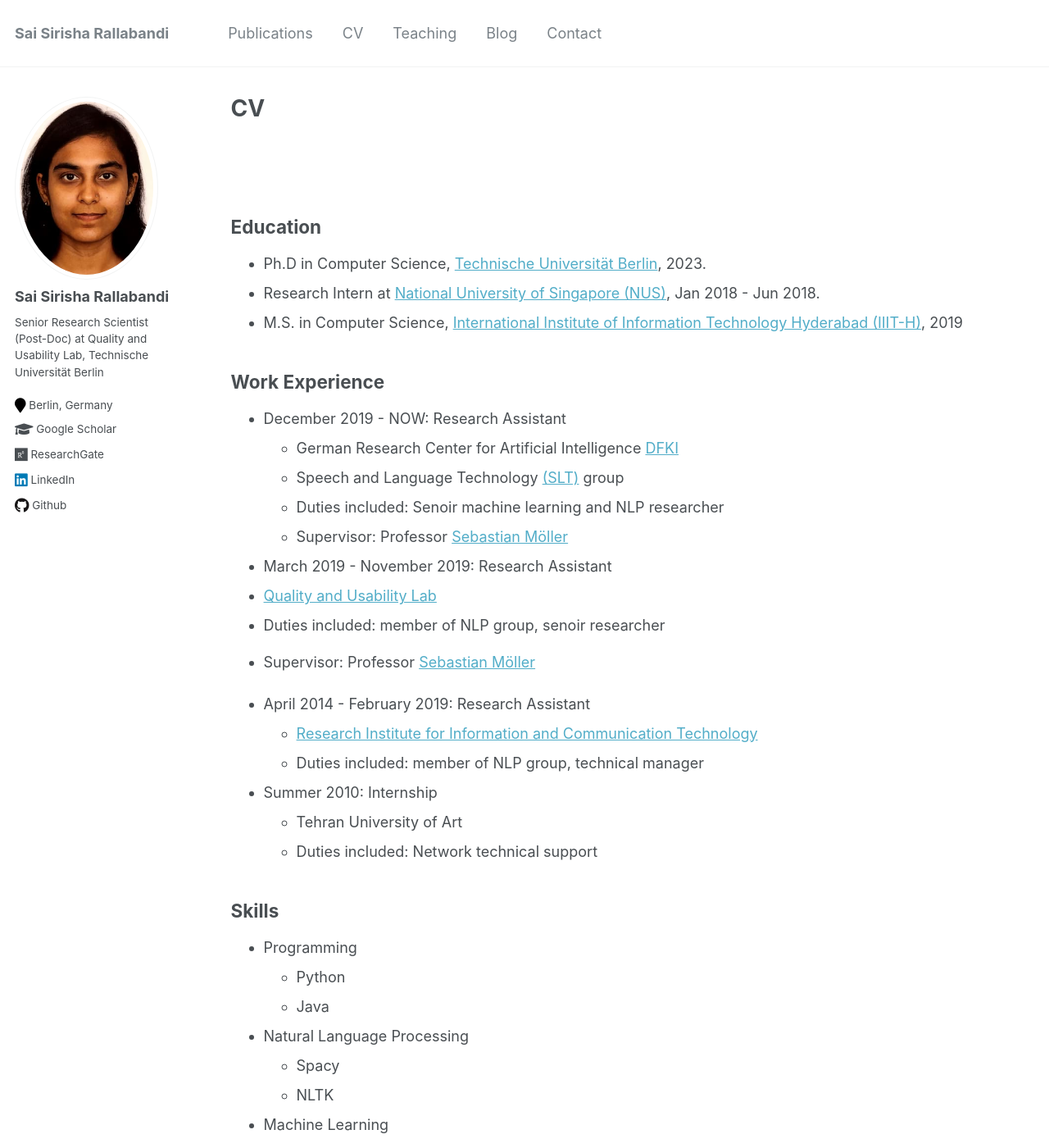
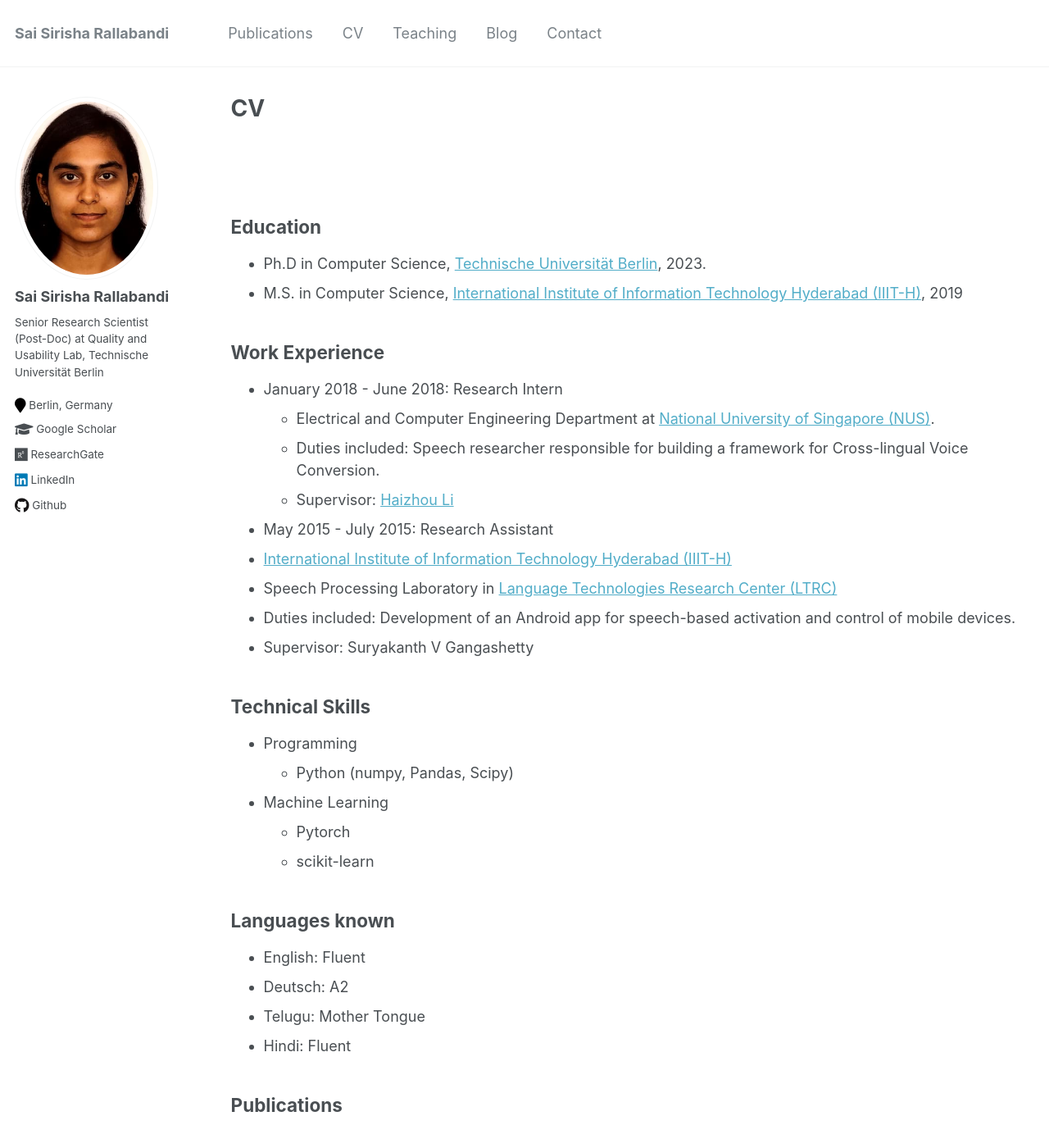
Before and after one commit to SaiSirishaR/saisirishar.github.io, a Jekyll site: the page built from _pages/cv.md, in a window 1280 px wide and 1400 px high. Shown: the whole window at 82% size. Built offline with Jekyll 4.4.1, drawn with Linux system fonts in a browser that asks for light colours.

Commit message:
Update cv.md

```diff
--- a/_pages/cv.md
+++ b/_pages/cv.md
@@ -18,45 +18,39 @@ redirect_from:
 ## Education
 
 * Ph.D in Computer Science, [Technische Universität Berlin](https://www.tu-berlin.de/), 2023.
-* Research Intern at [National University of Singapore (NUS)](https://nus.edu.sg/), Jan 2018 - Jun 2018.
 * M.S. in Computer Science, [International Institute of Information Technology Hyderabad (IIIT-H)](https://www.iiit.ac.in/), 2019
 
 
 
 ## Work Experience
 
-* December 2019 - NOW: Research Assistant
-  * German Research Center for Artificial Intelligence [DFKI](https://www.dfki.de/web/)
-  * Speech and Language Technology [(SLT)](https://www.dfki.de/web/forschung/forschungsbereiche/speech-and-language-technology/) group
-  * Duties included: Senoir machine learning and NLP researcher
-  * Supervisor: Professor [Sebastian Möller](https://www.qu.tu-berlin.de/menue/team/professur/)
+* January 2018 - June 2018: Research Intern
+  * Electrical and Computer Engineering Department at [National University of Singapore (NUS)](https://nus.edu.sg/).
+  * Duties included: Speech researcher responsible for building a framework for Cross-lingual Voice Conversion.
+  * Supervisor: [Haizhou Li](https://cde.nus.edu.sg/ece/haizhou-li/)
 
- * March 2019 - November 2019: Research Assistant
-  * [Quality and Usability Lab](https://www.qu.tu-berlin.de/menue/qu/parameter/en/)
-  * Duties included: member of NLP group, senoir researcher
-  * Supervisor: Professor [Sebastian Möller](https://www.qu.tu-berlin.de/menue/team/professur/)
+ * May 2015 - July 2015: Research Assistant
+  * [International Institute of Information Technology Hyderabad (IIIT-H)](https://www.iiit.ac.in/)
+  * Speech Processing Laboratory in [Language Technologies Research Center (LTRC)](https://ltrc.iiit.ac.in/)
+  * Duties included: Development of an Android app for speech-based activation and control of mobile devices.
+  * Supervisor: Suryakanth V Gangashetty
 
 
-* April 2014 - February 2019: Research Assistant
-  * [Research Institute for Information and Communication Technology](http://www.ictrc.ac.ir/EN/Home)
-  * Duties included: member of NLP group, technical manager
-
-* Summer 2010: Internship
-  * Tehran University of Art
-  * Duties included: Network technical support
-
-
-## Skills
+## Technical Skills
 
 * Programming
-  * Python
-  * Java
-* Natural Language Processing
-  * Spacy
-  * NLTK
+  * Python (numpy, Pandas, Scipy)
+
 * Machine Learning
   * Pytorch
   * scikit-learn
+
+## Languages known
+
+* English: Fluent
+* Deutsch: A2
+* Telugu: Mother Tongue
+* Hindi: Fluent
 
 
 ## Publications
@@ -81,7 +75,3 @@ redirect_from:
     {% include archive-single-cv.html %}
     {% endif %}
   {% endfor %}</ul>
-
-[//]: # Service and leadership
-[//]: # ======
-[//]: # * Currently signed in to 43 different slack teams
```
